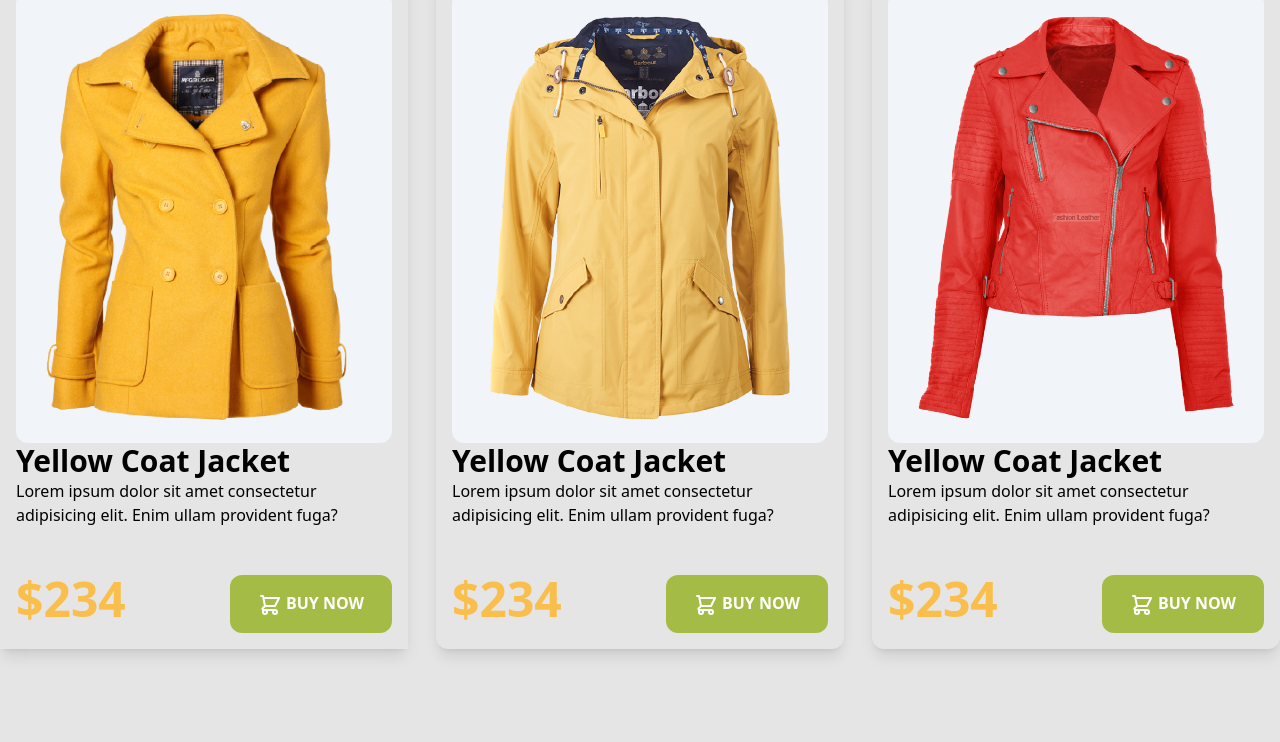
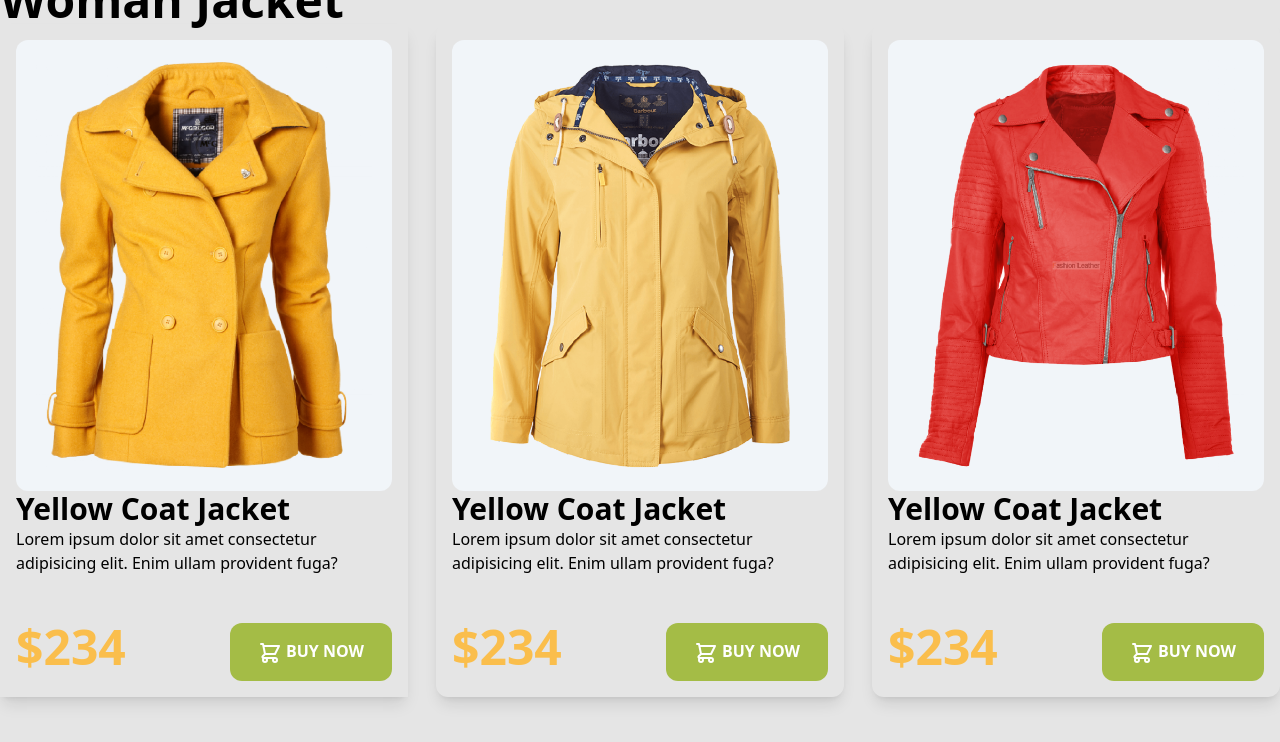
Before and after one commit to tashfiaislamistila/penguin-fashion-tailwind, a plain HTML site: page index.html in a window 1280 px wide. Shown: the part 735-1477 px from the top of the page. Drawn offline with nearby package versions, Linux system fonts and the light colour scheme.

Commit message:
padding added

```diff
--- a/index.html
+++ b/index.html
@@ -26,7 +26,7 @@
 <body>
     <header class="bg-penguin pb-32 pt-12 ">
         <section class="container mx-auto sm: flex items-center justify-around">
-            <div class="space-y-4">
+            <div class="space-y-4 ">
                 <h1 class="text-2xl sm:text-5xl uppercase font-bold">
                     <span class="text-yellow-300">Be the Penguin</span>
                     <br>
@@ -50,7 +50,7 @@
     </header>
     <main class="container mx-auto bg-[#E5E5E5]">
         <!-- woman jacket -->
-        <section class="pb-24">
+        <section class="pb-24 pt-12">
             <h2 class="text-5xl font-bold ">Woman Jacket</h2>
             <div class="grid md:grid-cols-2 lg:grid-cols-3 gap-7 rounded-xl ">
                 <!-- jacket 1 -->
```
